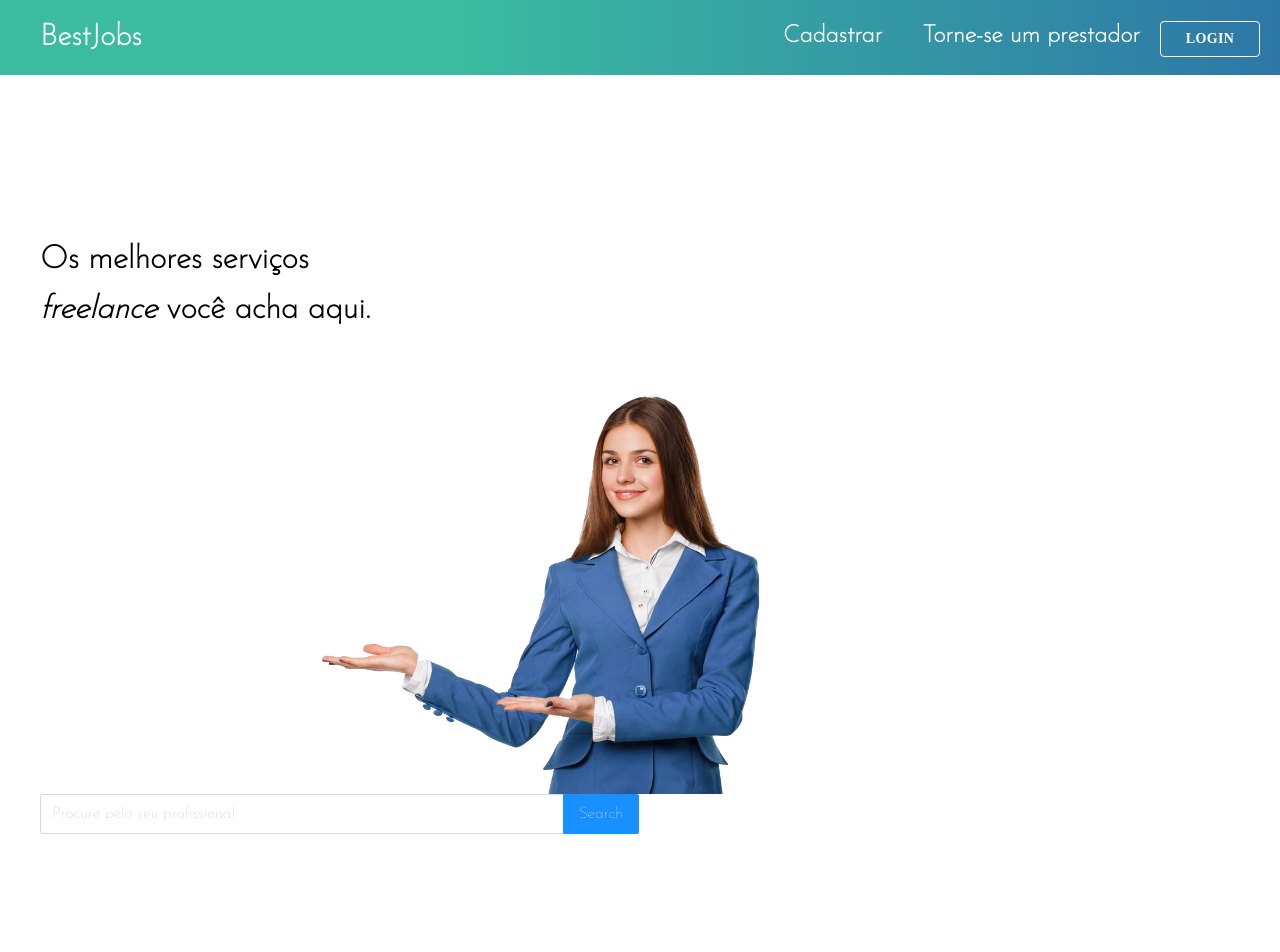
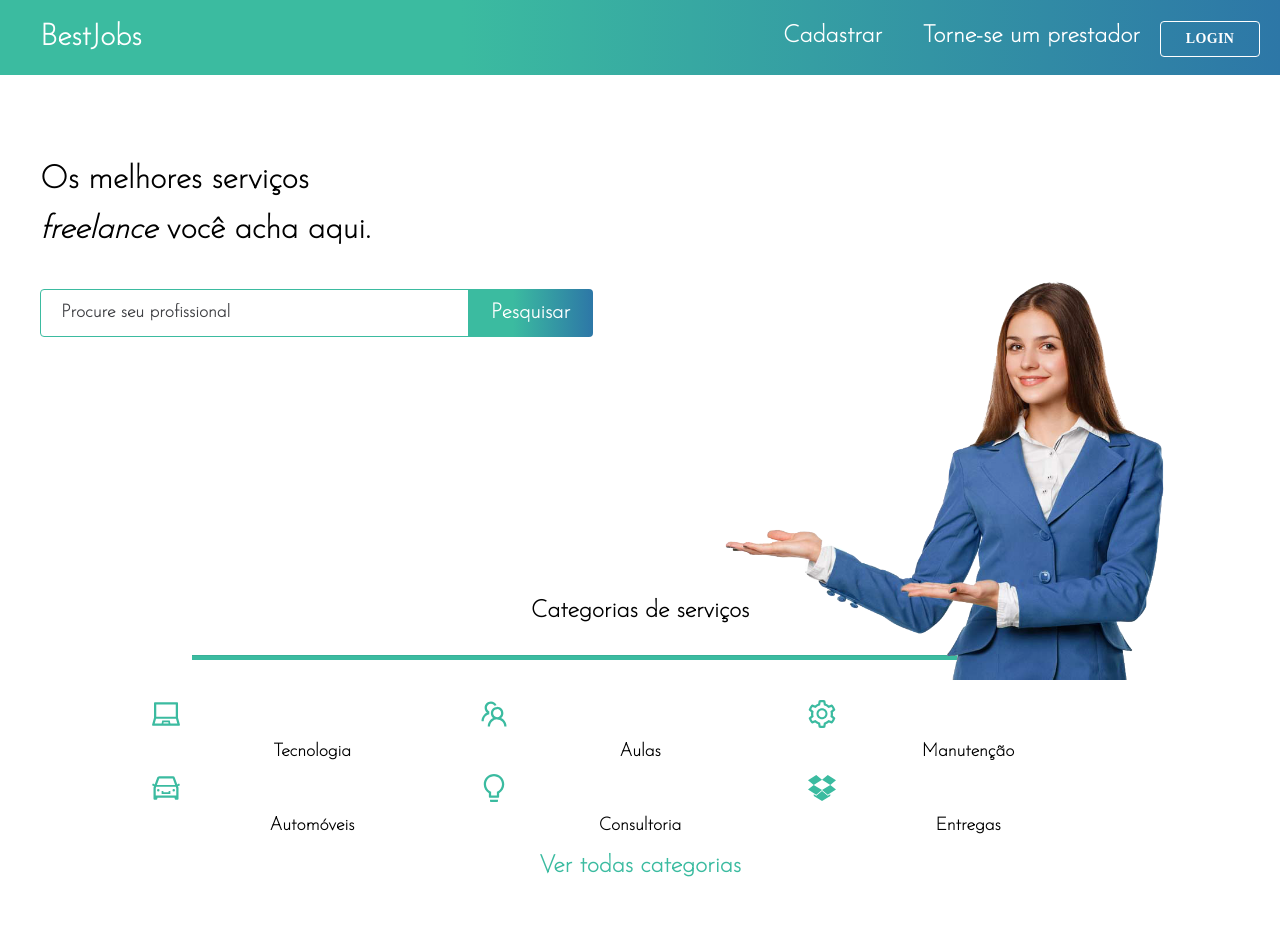
Before and after one commit to GabrielSoares-Dev/BestJobs, a React (Create React App) app: page / in a window 1280 px wide. Shown: the top 952 px of the page. After the commit the page ends 886 px from the top, so only its background shows below. Built offline with nearby package versions, Linux system fonts and the light colour scheme.

Commit message:
corrigindo mulher da foto

```diff
--- a/src/components/Input/index.tsx
+++ b/src/components/Input/index.tsx
@@ -1,5 +1,13 @@
 import React from 'react';
+import { InputProps } from '@mui/material';
 import * as Styled from './styles';
 
+interface InputPropsI {
+    dimension: 'small' | 'medium';
+}
 
-export const InputCustom: React.FC = () => <Styled.CustomInput placeholder="Procure seu profissional" />
+export const InputCustom: React.FC<InputPropsI> = ({ dimension }) => <Styled.CustomInput
+    style={{
+        width: dimension === 'small' ? '90vw' : '35vw',
+    }}
+    placeholder='Procure seu profissional' />
--- a/src/components/Input/styles.ts
+++ b/src/components/Input/styles.ts
@@ -4,7 +4,6 @@ export const  CustomInput  = styled.input`
 background-color:#ffff;
 border:1px solid rgba(59,187,160,1);
 font-size:18px;
-width:90vw;
 box-shadow:none;
 color:#000;
 font-weight:bold;
--- a/src/components/layouts/estrutura/index.tsx
+++ b/src/components/layouts/estrutura/index.tsx
@@ -8,7 +8,7 @@ const Estrutura: React.FC<IEstruturaProps> = ({ active, children }) => {
     return (
         <>
             <NavBar />
-            {active ? <Spinner/> : children}
+                {active ? <Spinner /> : children}
         </>
     )
 
--- /dev/null
+++ b/src/pages/category/index.tsx
@@ -0,0 +1,25 @@
+import React, { useState } from 'react';
+import { Message } from '../../utils/messages';
+import Estrutura from '../../components/layouts/estrutura';
+
+
+const PageCategory: React.FC = () => {
+    const [Loading, SetLoading] = useState(false);
+    const HandleLoading = () => {
+        SetLoading(true);
+        setTimeout(() => {
+            SetLoading(false);
+            Message('error', 'OPS!! Falhou volte novamente mais tarde', {
+                fontWeight: 'bold',
+            })
+        }, 2000);
+    };
+
+    return (
+        <Estrutura active={Loading}>
+            <h1>test</h1>
+        </Estrutura>
+    )
+}
+
+export default PageCategory;
--- a/src/pages/inicio/categoria/index.tsx
+++ b/src/pages/inicio/categoria/index.tsx
@@ -1,5 +1,5 @@
+import React from 'react';
 import { Grid, useMediaQuery } from '@mui/material';
-import React from 'react';
 import * as Styled from './styles';
 
 interface Props {
@@ -11,7 +11,7 @@ const Categoria: React.FC<Props> = ({ onClick }) => {
     return (
         <Grid
             container
-            marginTop={match ? 5 : 38}
+            marginTop={match ? 22 : 32}
             flexDirection='column'
             alignItems='center'
         >
@@ -37,6 +37,7 @@ const Categoria: React.FC<Props> = ({ onClick }) => {
                 justifyContent='center'
 
             >
+
                     <Grid
                         item
                         flexDirection='column'
@@ -47,10 +48,11 @@ const Categoria: React.FC<Props> = ({ onClick }) => {
                         lg={3}
 
                     >
-                    <Styled.IconManutencao />
-                    <Styled.TextCategoria>Manutenção</Styled.TextCategoria>
+                        <Styled.IconTec />
+                        <Styled.TextCategoria>Tecnologia</Styled.TextCategoria>
+                    </Grid>
 
-                </Grid>
+
                 <Grid
                     item
                     flexDirection='column'
@@ -73,8 +75,9 @@ const Categoria: React.FC<Props> = ({ onClick }) => {
                     width={105}
                     lg={3}
                 >
-                    <Styled.IconTec />
-                    <Styled.TextCategoria>Tecnologia</Styled.TextCategoria>
+                    <Styled.IconManutencao />
+                    <Styled.TextCategoria>Manutenção</Styled.TextCategoria>
+
 
                 </Grid>
                 <Grid
--- a/src/pages/inicio/categoria/styles.ts
+++ b/src/pages/inicio/categoria/styles.ts
@@ -81,7 +81,7 @@ font-weight:bold;
 
 `;
 
-export const TextCategoria = styled.p`
+export const TextCategoria = styled.a`
 color:#000;
 font-size:18px;
 font-weight:bold;
--- a/src/pages/inicio/index.tsx
+++ b/src/pages/inicio/index.tsx
@@ -23,14 +23,14 @@ const InitialPage: React.FC = () => {
         }, 2000);
     };
 
-    const match = useMediaQuery('(max-width:650px)');
+    const match = useMediaQuery('(max-width:800px)');
     return (
         <Estrutura active={Loading} >
             <Grid
                 container
                 flexDirection="column"
                 alignItems={match ? 'center' : ''}
-                marginTop={match ? 10 : 20}
+                marginTop={match ? 8 : 10}
             >
                 <Grid
                     marginLeft={match ? 0 : 5}
@@ -39,13 +39,13 @@ const InitialPage: React.FC = () => {
                 >
                     <Styled.Title>
                         Os melhores serviços <Styled.Italic>freelance</Styled.Italic>  você acha aqui.
-
                     </Styled.Title>
                     {!match &&
                         <Styled.PessoaImg
                             src={pessoa}
                             alt='pessoa' />}
                 </Grid>
+
                 {match ? (
                     <>
                         <Grid
@@ -54,7 +54,7 @@ const InitialPage: React.FC = () => {
                             marginBottom={1}
                             item
                         >
-                            <InputCustom />
+                            <InputCustom dimension='small' />
                         </Grid>
                         <Grid xs={12} md={4} item>
                             <Button onClick={HandleLoading}>Pesquisar</Button>
@@ -65,11 +65,10 @@ const InitialPage: React.FC = () => {
                         marginLeft={5}
                         item
                     >
-                        <Styled.SearchCustom
-                            placeholder="Procure pelo seu profissional"
-                            size='large'
-                            enterButton="Search"
-                        />
+                        <InputCustom dimension='medium' />
+                        <Styled.CustomButton style={{ cursor: 'pointer' }} type="button" onClick={HandleLoading}>
+                            Pesquisar
+                        </Styled.CustomButton>
                     </Grid>
                 )
                 }
--- a/src/pages/inicio/styles.ts
+++ b/src/pages/inicio/styles.ts
@@ -1,8 +1,4 @@
 import styled from 'styled-components';
-import { Input } from 'antd';
-
-const { Search } = Input;
-
 export const Title = styled.p`
 color:#000;
 font-size:32px;
@@ -12,11 +8,34 @@ font-weight:bold;
 export const Italic = styled.span`
 font-style:italic;
 `;
-export const SearchCustom = styled(Search)`
-width:600px;
-`;
+
 
 export const PessoaImg = styled.img`
 width:50vw;
-margin-left:50%;
+left:48%;
+position:absolute;
+bottom:15%;
+
 `;
+
+export const CustomButton = styled.button`
+width:125px;
+height:48.5px;
+color:#fff;
+border-radius:4px;
+border-top-left-radius:0;
+border-bottom-left-radius:0;
+background:linear-gradient(90deg, rgba(59,187,160,1) 36%, rgba(45,119,167,1) 100%);
+font-size:21px;
+font-weight:bold;
+border:none;
+position:relative;
+right:20px;
+top:1px
+`;
+
+export const ContainerBackground =  styled.div`
+background:#2F7DA7;
+heigth:10px
+widht:100%;
+`;
--- a/src/routes/routes.tsx
+++ b/src/routes/routes.tsx
@@ -1,11 +1,13 @@
 import React from 'react';
-import { Route,Routes } from 'react-router-dom';
+import { Route, Routes } from 'react-router-dom';
 import InitialPage from '../pages/inicio';
+import PageCategory from '../pages/category';
 
-const RouterMain:React.FC = () =>{
-     return (
+const RouterMain: React.FC = () => {
+    return (
         <Routes>
-            <Route index element={<InitialPage/>} />
+            <Route index element={<InitialPage />} />
+            <Route path="/category" element={<PageCategory />} />
         </Routes>
     )
 }
```
Lines whose indentation alone changed are shown as unchanged.
